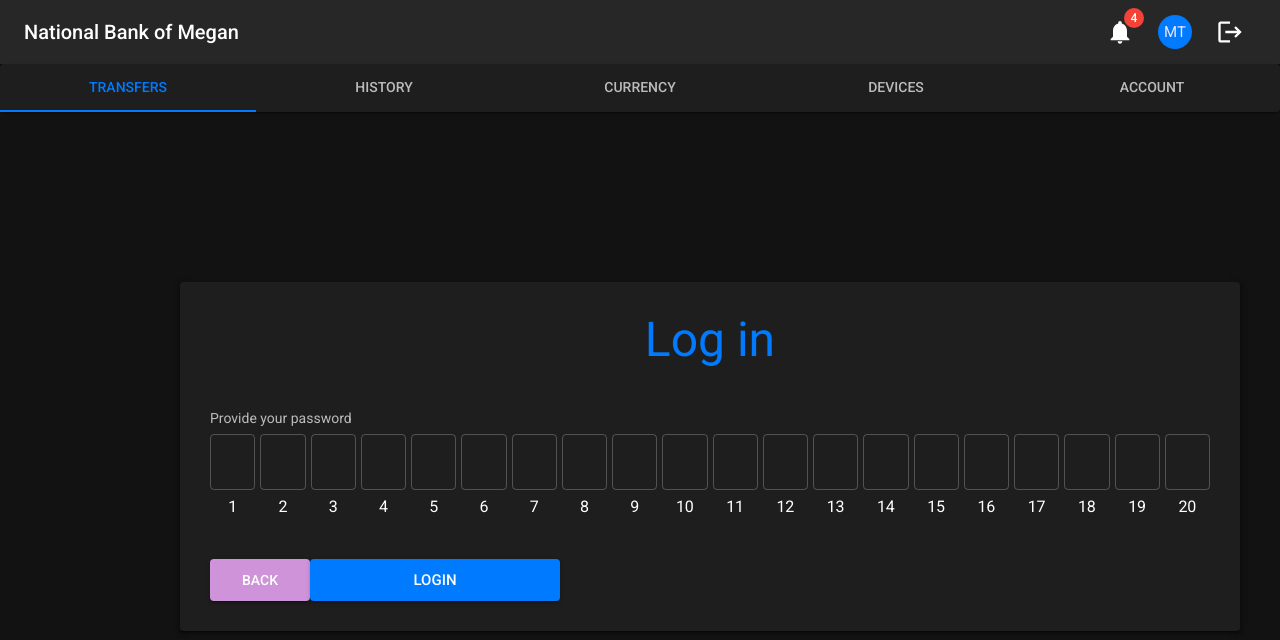
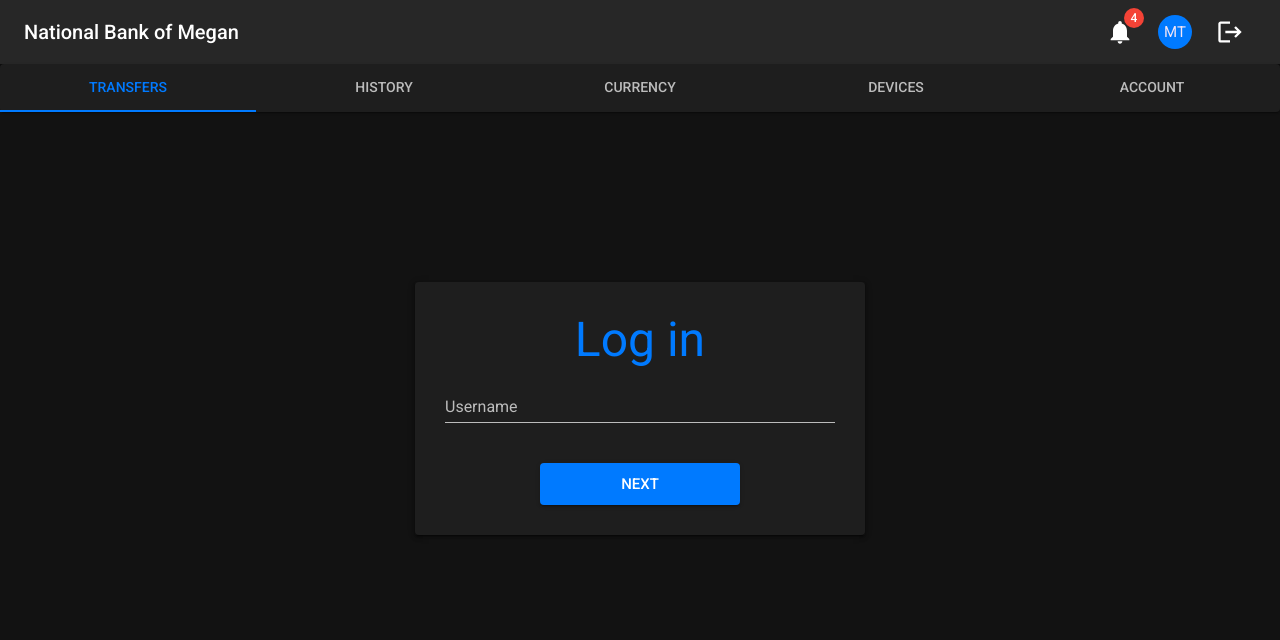
Before and after one commit to National-Bank-of-Megan/secure-bank-web-client, a React (Create React App) app: page /login in a window 1280 px wide. Shown: the top 640 px of the page. Built offline with nearby package versions, Linux system fonts and the light colour scheme.

Commit message:
Login Form

```diff
--- /dev/null
+++ b/src/components/auth/LoginForm.tsx
@@ -0,0 +1,22 @@
+import { useState } from "react";
+import PasswordForm from "./PasswordForm";
+import UsernameForm from "./UsernameForm";
+
+const LoginForm = () => {
+  const [usernameFormVisible, setUsernameFormVisible] = useState(true);
+  const [passwordFormVisible, setPasswordFormVisible] = useState(false);
+
+  const toggleFormsVisibility = () => {
+    setUsernameFormVisible(!usernameFormVisible);
+    setPasswordFormVisible(!passwordFormVisible);
+  }
+
+  return (
+    <>
+      {usernameFormVisible && <UsernameForm toggleForms={toggleFormsVisibility} />}
+      {passwordFormVisible && <PasswordForm toggleForms={toggleFormsVisibility} />}
+    </>
+  );
+};
+
+export default LoginForm;
--- a/src/components/auth/PasswordForm.tsx
+++ b/src/components/auth/PasswordForm.tsx
@@ -2,6 +2,7 @@ import { StackedLineChartOutlined } from "@mui/icons-material";
 import {
   Box,
   Button,
+  Grid,
   OutlinedInput,
   Paper,
   Stack,
@@ -10,7 +11,7 @@ import {
 import { useState, createRef, useEffect } from "react";
 import PasswordCharacterInput from "./PasswordCharacterInput";
 
-const PasswordForm = () => {
+const PasswordForm: React.FC<{ toggleForms: () => void }> = (props) => {
   const numerOfInputs = 20;
 
   const [inputRefsArray] = useState(() =>
@@ -101,13 +102,16 @@ const PasswordForm = () => {
                 })}
               </Stack>
             </Box>
-            <Stack
-              direction="row"
+            <Box
               sx={{
+                display: 'flex',
+                justifyContent: "space-between",
                 width: "100%"
               }}
             >
-              <Button variant="contained" color="secondary" size="medium" sx={{
+              <Button variant="contained" color="secondary" size="medium"
+              onClick={props.toggleForms}
+              sx={{
                 width: "100px",
                 color: "white"
               }}>
@@ -117,12 +121,13 @@ const PasswordForm = () => {
                 variant="contained"
                 size="large"
                 sx={{
-                  width: "250px",
+                  width: "350px",
                 }}
               >
                 Login
               </Button>
-            </Stack>
+              <Box width="100px"></Box>
+            </Box>
           </Stack>
         </Paper>
       </Box>
--- /dev/null
+++ b/src/components/auth/UsernameForm.tsx
@@ -0,0 +1,69 @@
+import {
+  Box,
+  Button,
+  Paper,
+  Stack,
+  TextField,
+  Typography,
+} from "@mui/material";
+
+const UsernameForm: React.FC<{ toggleForms: () => void }> = (props) => {
+
+  const handleNextClick = () => {
+    props.toggleForms();
+  };
+
+  return (
+    <Box
+      sx={{
+        width: "450px",
+        marginLeft: "auto",
+        marginRight: "auto",
+        marginTop: "100px",
+      }}
+    >
+      <Paper
+        sx={{
+          bgcolor: "background.paper",
+        }}
+      >
+        <Stack
+          alignItems="center"
+          sx={{
+            padding: "30px",
+            boxShadow: 3,
+          }}
+        >
+          <Typography
+            variant="h3"
+            textAlign="center"
+            color="primary"
+            marginBottom="10px"
+          >
+            Log in
+          </Typography>
+          <TextField
+            label="Username"
+            size="small"
+            variant="standard"
+            fullWidth
+          />
+
+          <Button
+            variant="contained"
+            size="large"
+            sx={{
+              width: "200px",
+              marginTop: "40px",
+            }}
+            onClick={handleNextClick}
+          >
+            Next
+          </Button>
+        </Stack>
+      </Paper>
+    </Box>
+  );
+};
+
+export default UsernameForm;
--- a/src/pages/LoginPage.tsx
+++ b/src/pages/LoginPage.tsx
@@ -1,10 +1,10 @@
 import { Box } from "@mui/material";
-import PasswordForm from "../components/auth/PasswordForm";
+import LoginForm from "../components/auth/LoginForm";
 
 const LoginPage = () => {
     return (
         <Box>
-            <PasswordForm />
+            <LoginForm />
         </Box>
     );
 }
```
